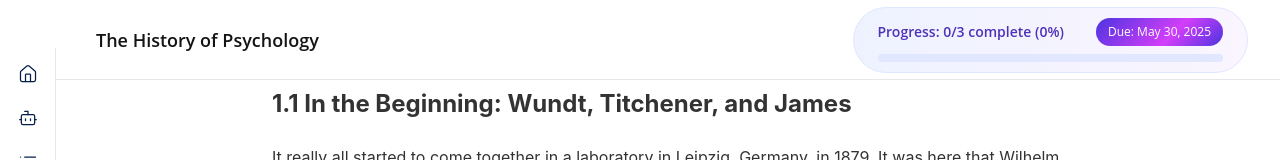
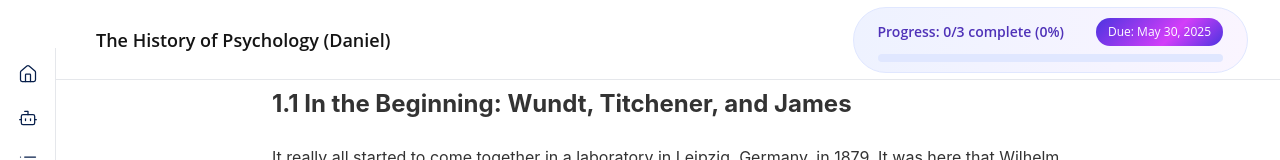
Before and after one commit to danielvianna/reader-kit-indigo-flow-03, a React (Vite) app: page / in a window 1280 px wide. Shown: the top 160 px of the page. Built offline with nearby package versions, Linux system fonts and the light colour scheme.

Commit message:
Code edited in Lovable Code Editor
Edited UI in Lovable

```diff
--- a/src/pages/Index.tsx
+++ b/src/pages/Index.tsx
@@ -45,7 +45,7 @@ const Index = () => {
 
   return (
     <div className="min-h-screen bg-white">
-      <Header title="The History of Psychology" />
+      <Header title="The History of Psychology (Daniel)" />
       <div className="flex">
         <SideNav />
         <main className="flex-1 pt-16 pl-14 pb-0 max-w-4xl mx-auto">
```
